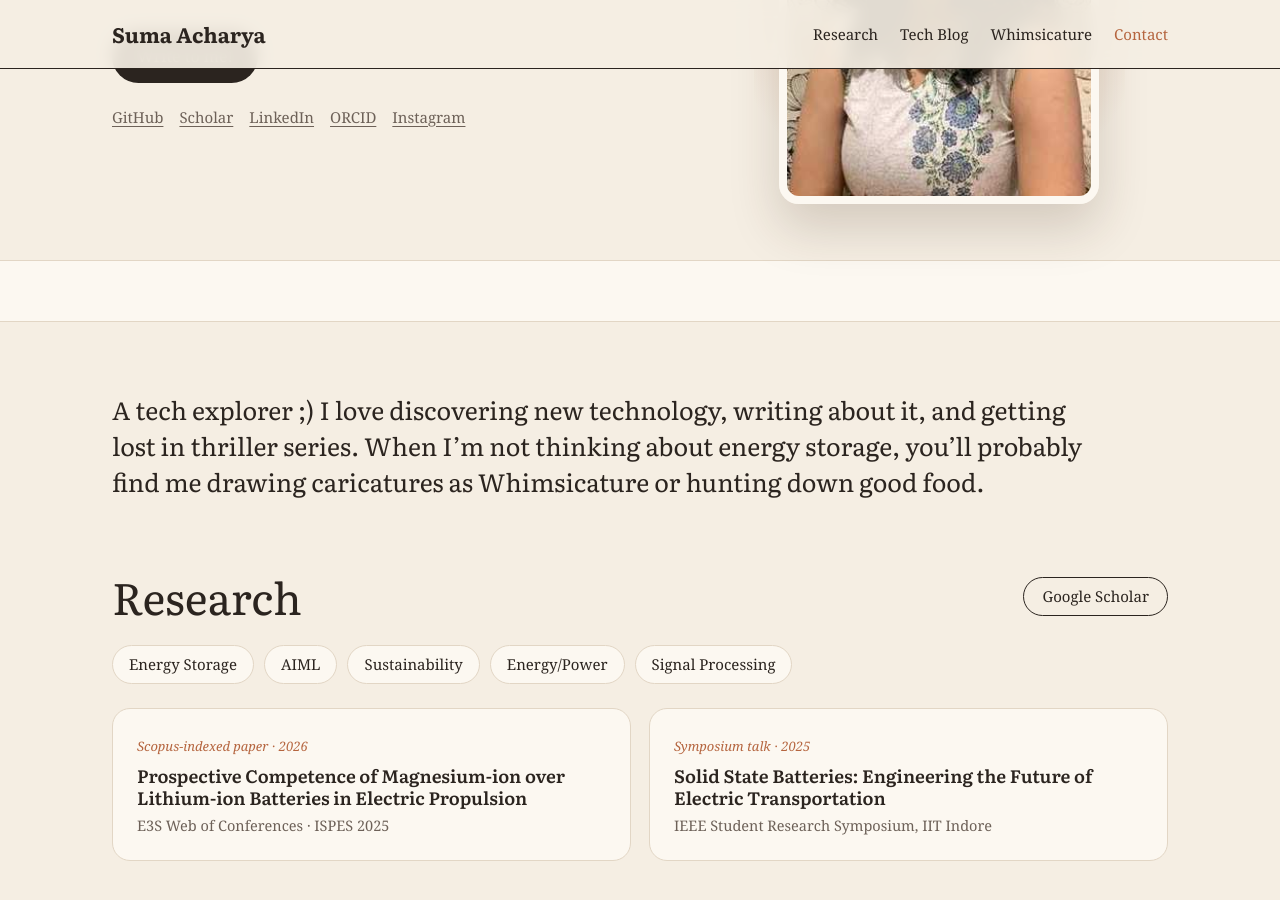
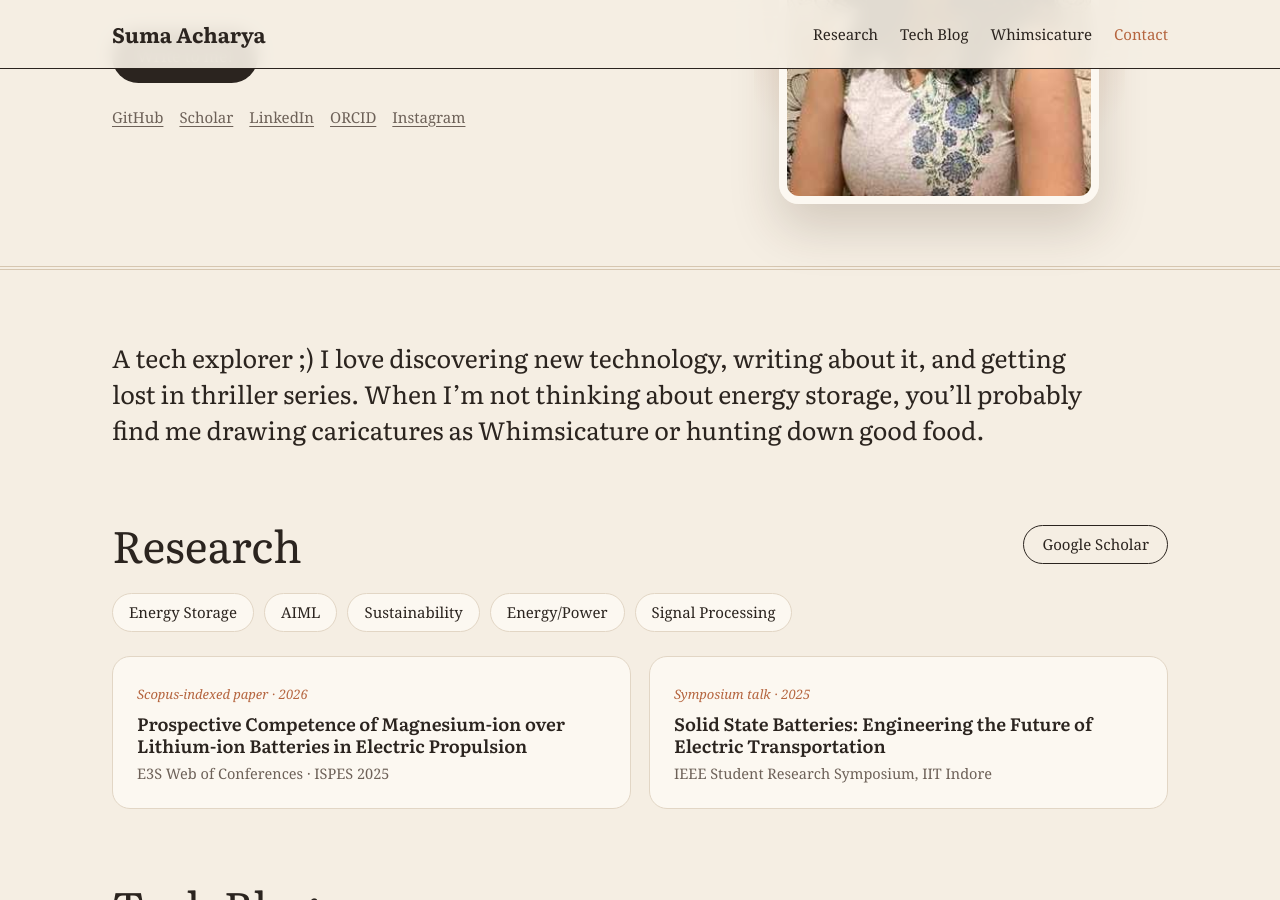
Before and after one commit to SumaAcharya/SumaAcharya.github.io, a Jekyll site: the page built from index.html, in a window 1280 px wide and 900 px high, scrolled down 362 px. Built offline with Jekyll 4.4.1, drawn with Linux system fonts in a browser that asks for light colours.

Commit message:
Add files via upload

```diff
--- a/index.html
+++ b/index.html
@@ -28,11 +28,7 @@ layout: default
   </div>
 </section>
 
-<div class="strip" aria-label="Highlights" style="min-height:62px">
-  <div class="strip-track">
-    <!-- add highlights here, e.g. <span>IEEE CASS</span> -->
-  </div>
-</div>
+<div class="divider" aria-hidden="true" style="border-top:4px double #d6c6b0;margin:6px 0 0"></div>
 
 <section class="section wrap">
   <p class="statement reveal">A tech explorer ;) I love discovering new technology, writing about it, and getting lost in thriller series. When I’m not thinking about energy storage, you’ll probably find me drawing caricatures as Whimsicature or hunting down good food.</p>
```
